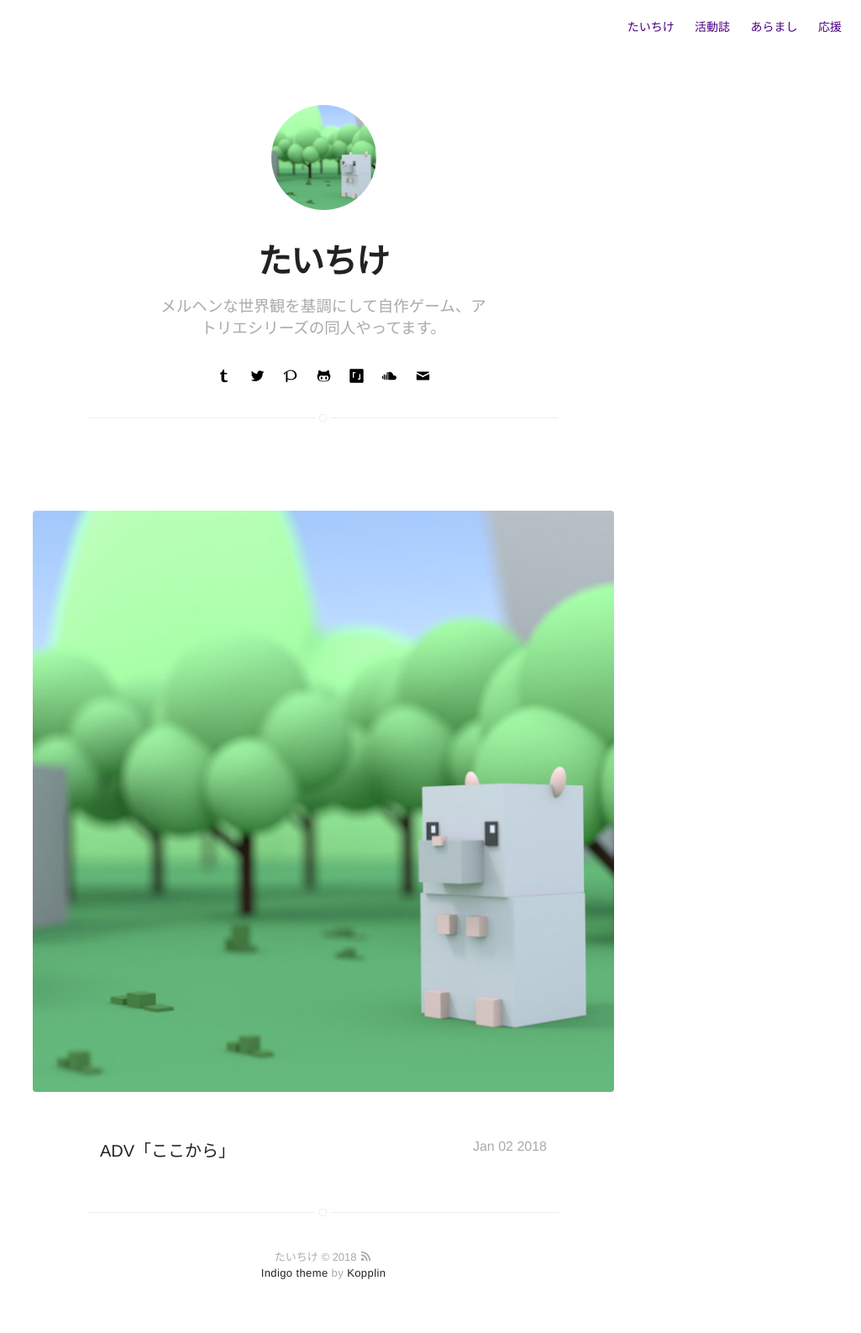
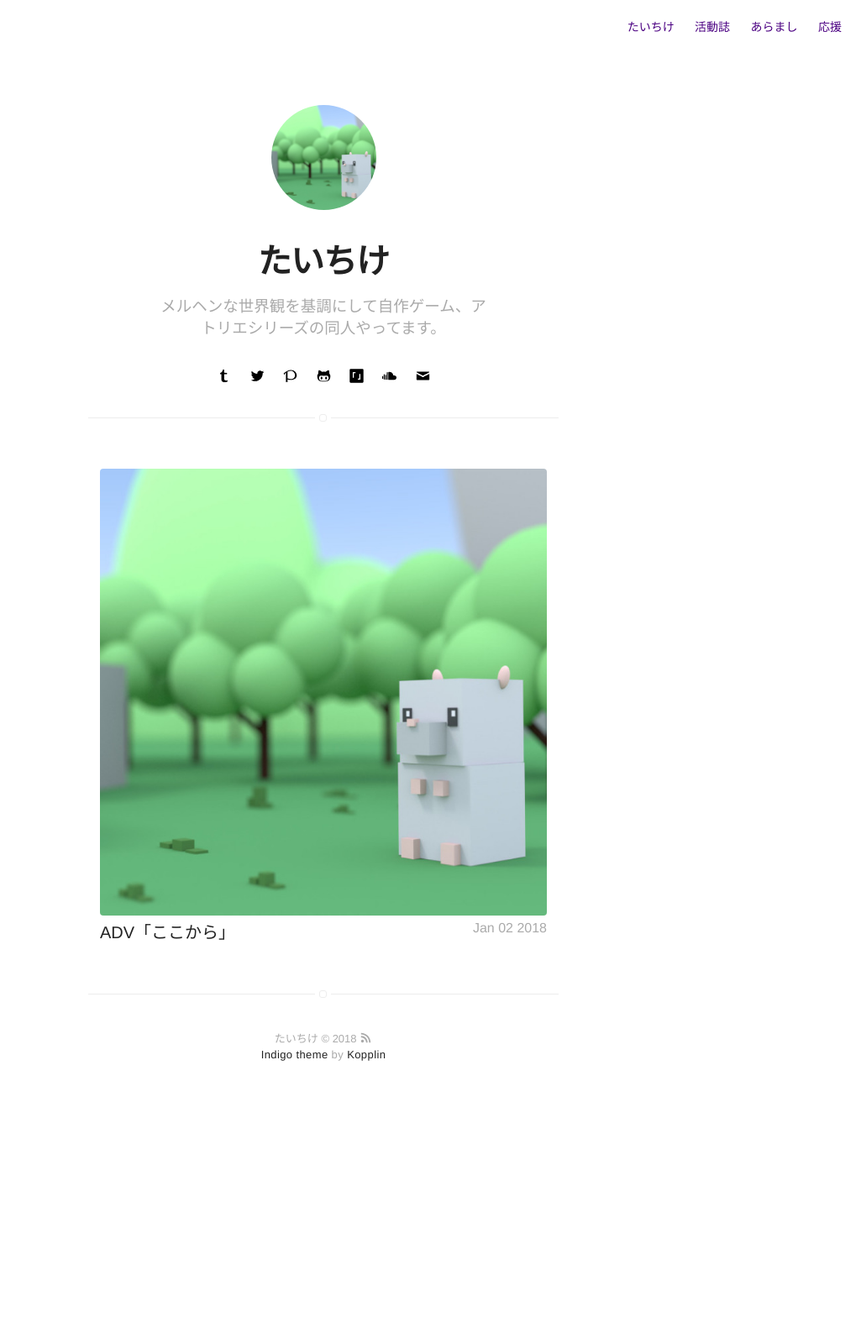
Before and after one commit to hisataichi/hisataichi.github.io, a Jekyll site: the page built from projects.html, in a window 1280 px wide. Shown: the whole page at 84% size, without its empty margins (255-1280 px from the left). Built offline with Jekyll 4.4.1, drawn with Linux system fonts in a browser that asks for light colours; after the commit the page ends 1327 px from its top, so only the background shows below that.

Commit message:
small image for project index

```diff
--- a/projects.html
+++ b/projects.html
@@ -7,7 +7,7 @@ title: Projects
         {% if post.projects %}
             <div class="item {% if post.star %}star{% endif %}">
                 <a class="url" href="{% if post.externalLink %}{{ post.externalLink }}{% else %}{{ site.url }}{{ post.url }}{% endif %}">
-                    {% if post.image %}<img class="bigger-image" src="{{ site.url }}/{{ post.image }}" alt="{{ post.title }}" />{% endif %}
+                    {% if post.image %}<img src="{{ site.url }}/{{ post.image }}" alt="{{ post.title }}" />{% endif %}
                     <aside><time datetime="{{ post.date | date:"%d-%m-%Y" }}">{{ post.date | date: "%b %d %Y" }}</time></aside>
                     <h3 class="title">{{ post.title }}</h3>
                 </a>
```
